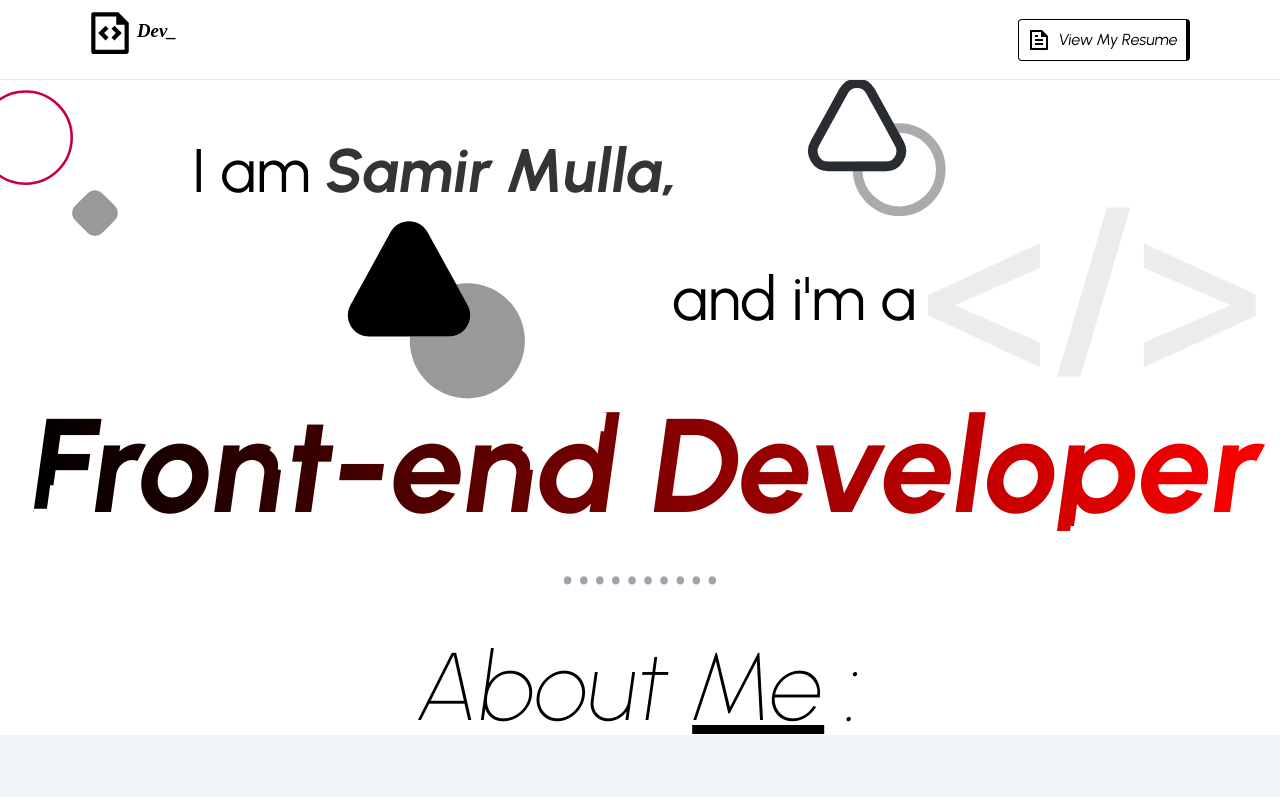
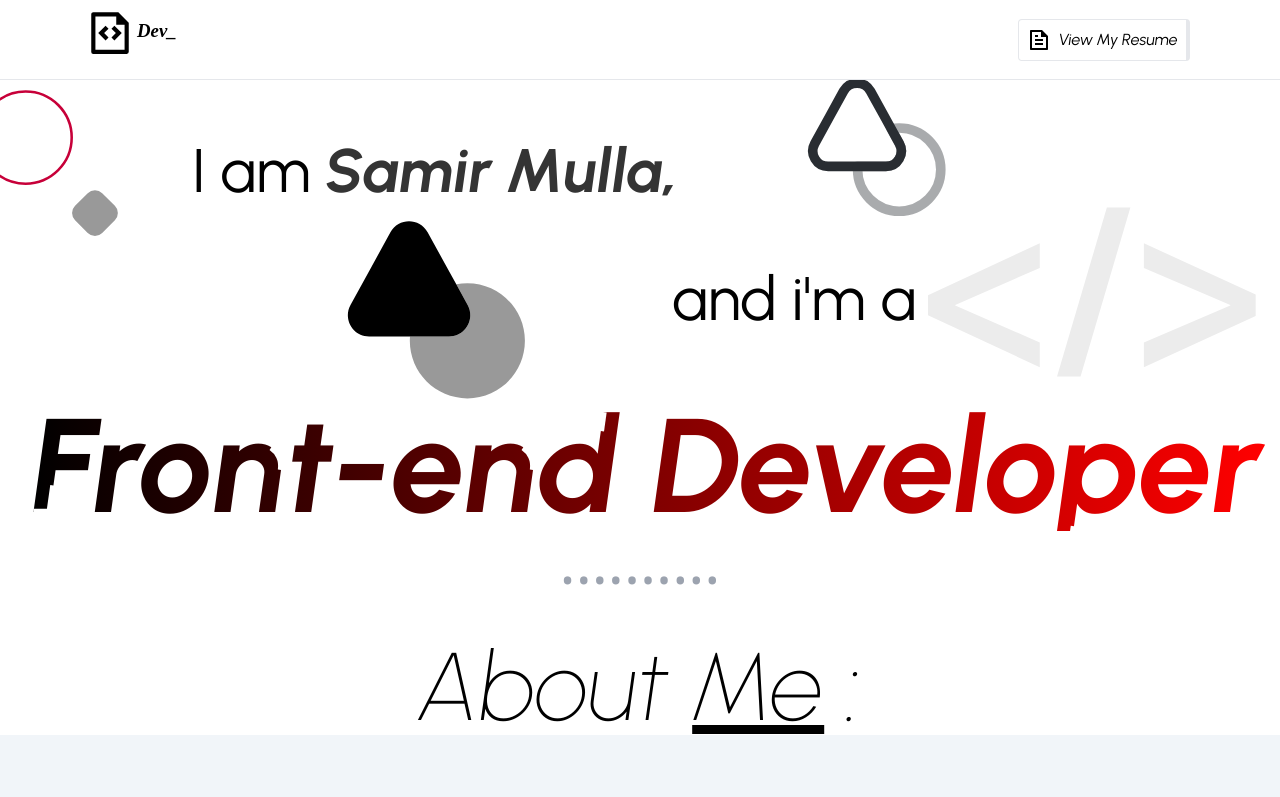
Before and after one commit to Samir-Mulla/my-portfolio-website, a React (Vite) app: page / in a window 1280 px wide. Shown: the top 797 px of the page. Built offline with nearby package versions, Linux system fonts and the light colour scheme.

Commit message:
component : updated resume file added

```diff
--- a/src/components/Button/IconButton.jsx
+++ b/src/components/Button/IconButton.jsx
@@ -1,6 +1,6 @@
 import React from "react";
 import { RiFileTextLine } from "react-icons/ri";
-import SamirResume from "/Samir-Resume-updated-2024.pdf"
+import SamirResume from "/Samir-Mulla-Resume-Updated-June-2024.pdf";
 
 function IconButton() {
   return (
@@ -9,7 +9,7 @@ function IconButton() {
         href={SamirResume}
         rel="noopener noreferrer"
         target="_blank"
-        className="flex items-center gap-2 italic border p-2 border-r-4 border-black rounded hover:bg-[#e7e7e7] hover:ease-in duration-300"
+        className={`flex items-center gap-2 italic border p-2 border-r-4  rounded`}
       >
         <RiFileTextLine size="1.5rem" />
         View My Resume
```
